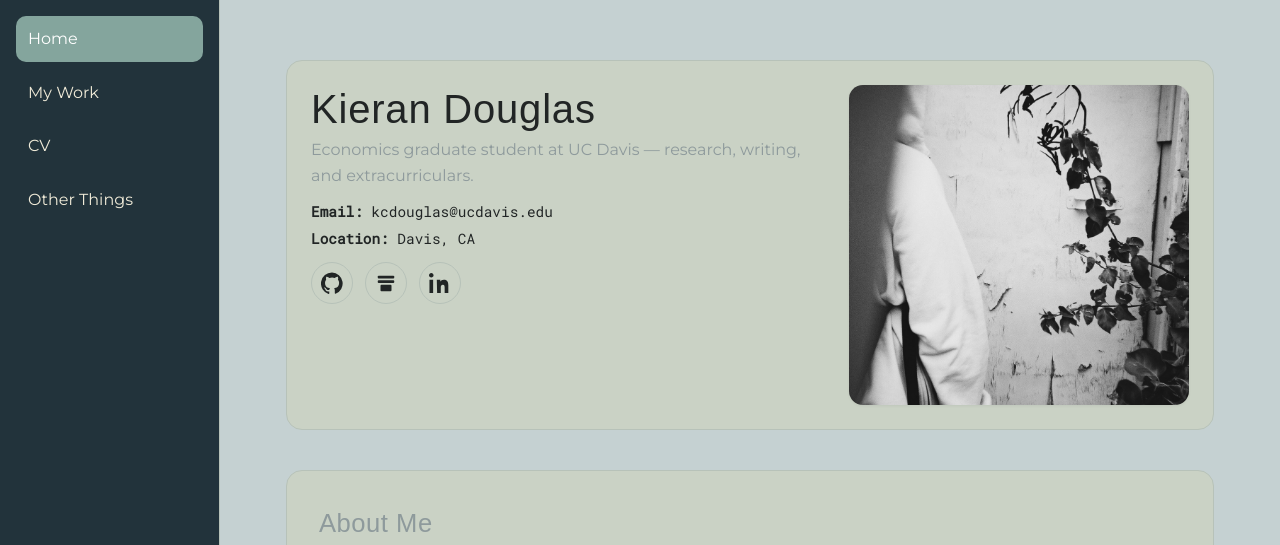
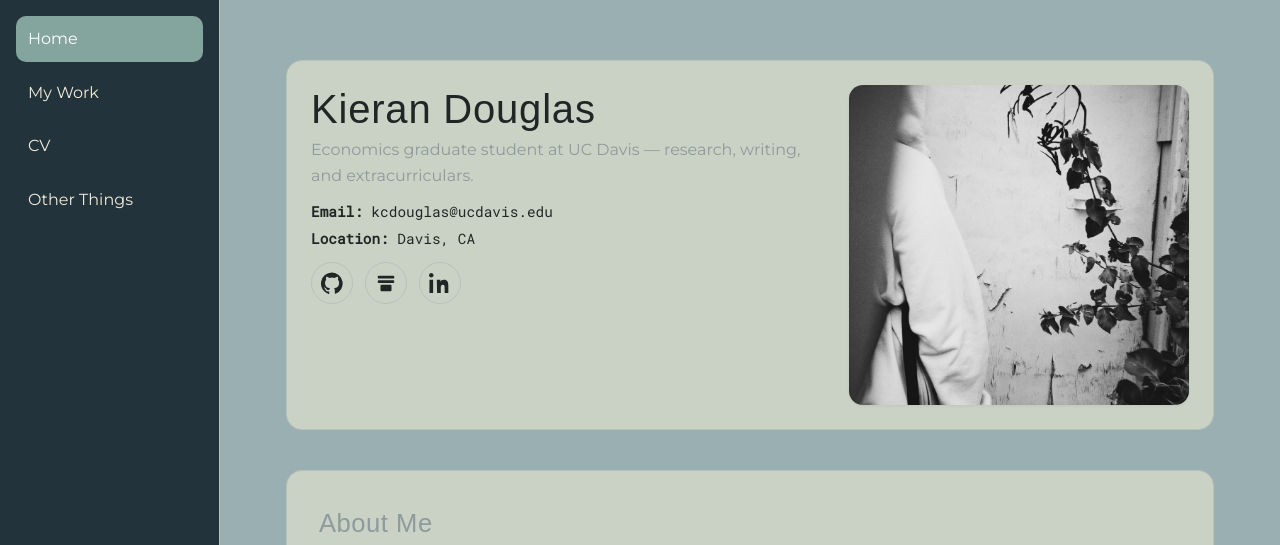
Before and after one commit to KieranCDouglas/kierancdouglas.github.io, a Jekyll site: the page built from index.md, in a window 1280 px wide and 1259 px high. Shown: the top 545 px of the window. Built offline with Jekyll 4.4.1, drawn with Linux system fonts in a browser that asks for light colours; some web fonts are replaced; grey boxes are pictures that could not be loaded.

Commit message:
Update style.css

```diff
--- a/assets/css/style.css
+++ b/assets/css/style.css
@@ -17,7 +17,7 @@ svg { fill: currentColor; }
   --max-width: 960px;
 
   /* LIGHT — refreshed to harmonize with dark mode */
-  --bg: #c5d1d2;         /* page background */
+  --bg: #9aafb1;         /* page background */
   --text: #212525;
   --muted: #8E9A9C;      /* neutral cool gray for metadata */
   --surface: #CAD2C5;    /* soft cool gray-green content bubbles */
```
